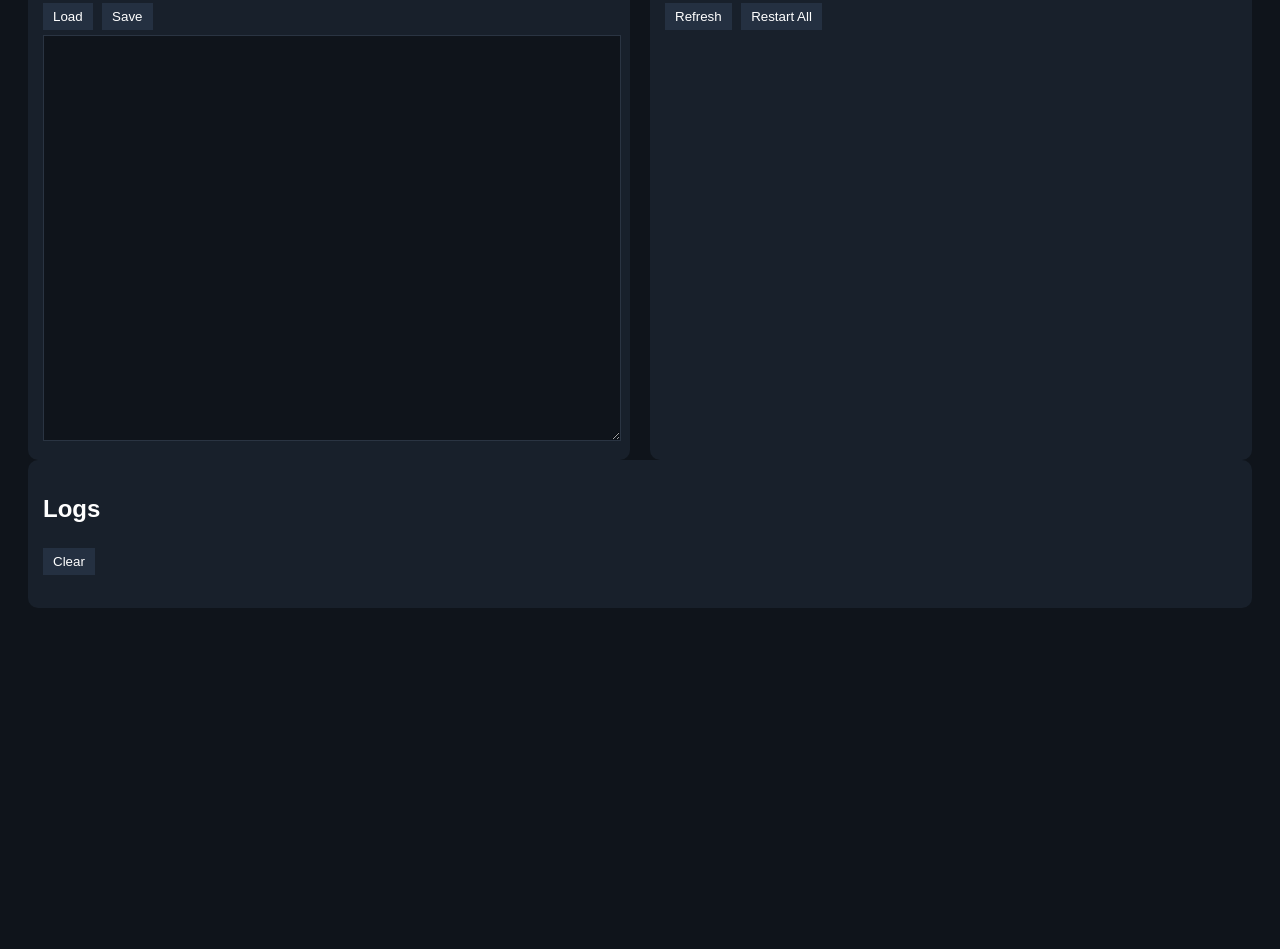
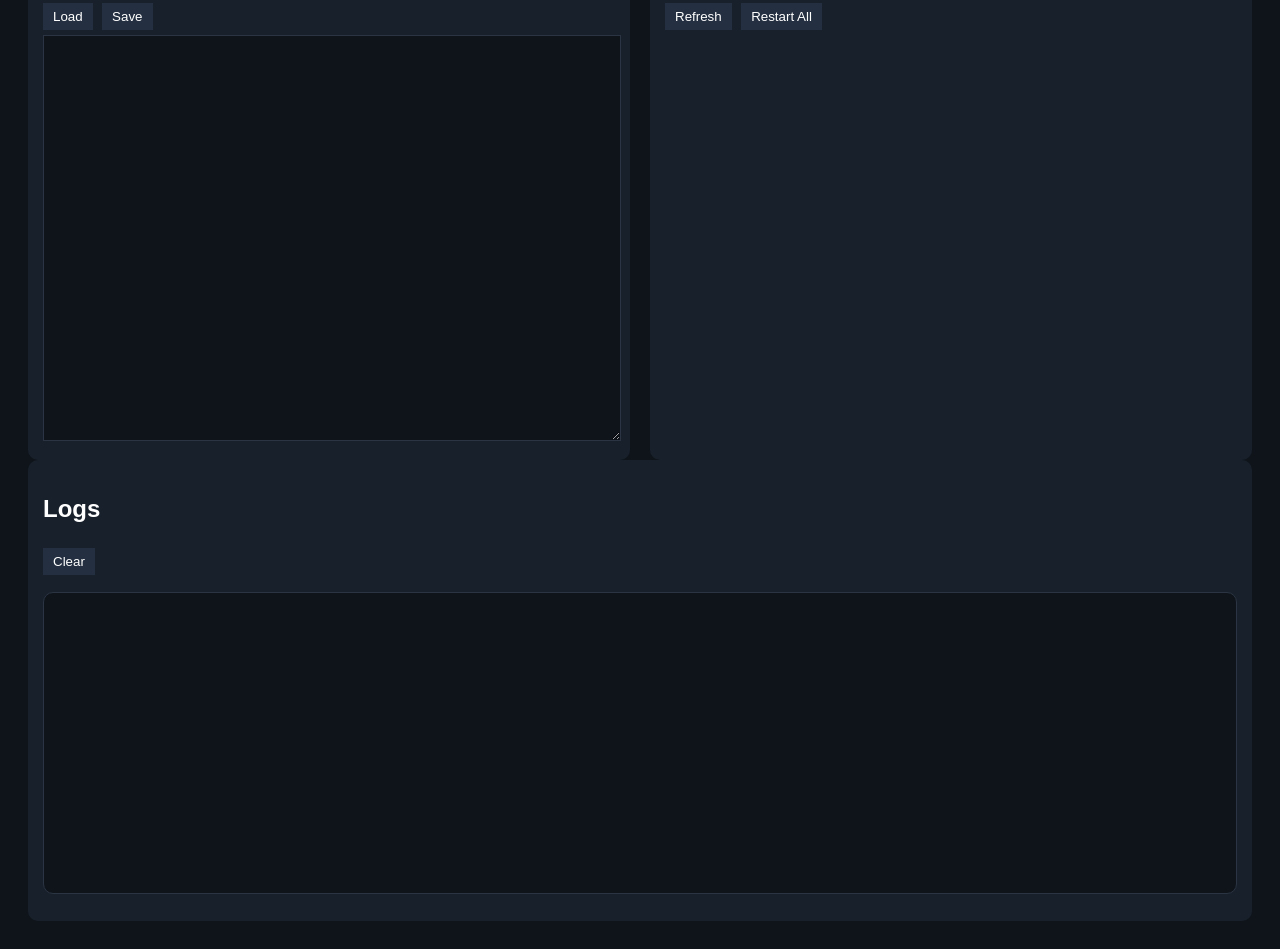
Before and after one commit to itz-me-fisherYT/MineCord, a website: page minecord-panel/public/index.html in a window 1280 px wide. Shown: the part 193-1142 px from the top of the page. Before the commit the page ends 829 px from the top, so only its background shows below. Drawn offline with Linux system fonts and the light colour scheme; no server answers.

Commit message:
Update style.css

```diff
--- a/minecord-panel/public/style.css
+++ b/minecord-panel/public/style.css
@@ -42,3 +42,15 @@ button {
 
 .on { color: #00ff88; }
 .off { color: #ff4444; }
+.logbox {
+  height: 280px;
+  overflow: auto;
+  background: #0f141b;
+  border: 1px solid #2a3442;
+  border-radius: 10px;
+  padding: 10px;
+  white-space: pre-wrap;
+  word-break: break-word;
+  font-family: ui-monospace, SFMono-Regular, Menlo, Monaco, Consolas, "Liberation Mono", monospace;
+  font-size: 12px;
+}
```
